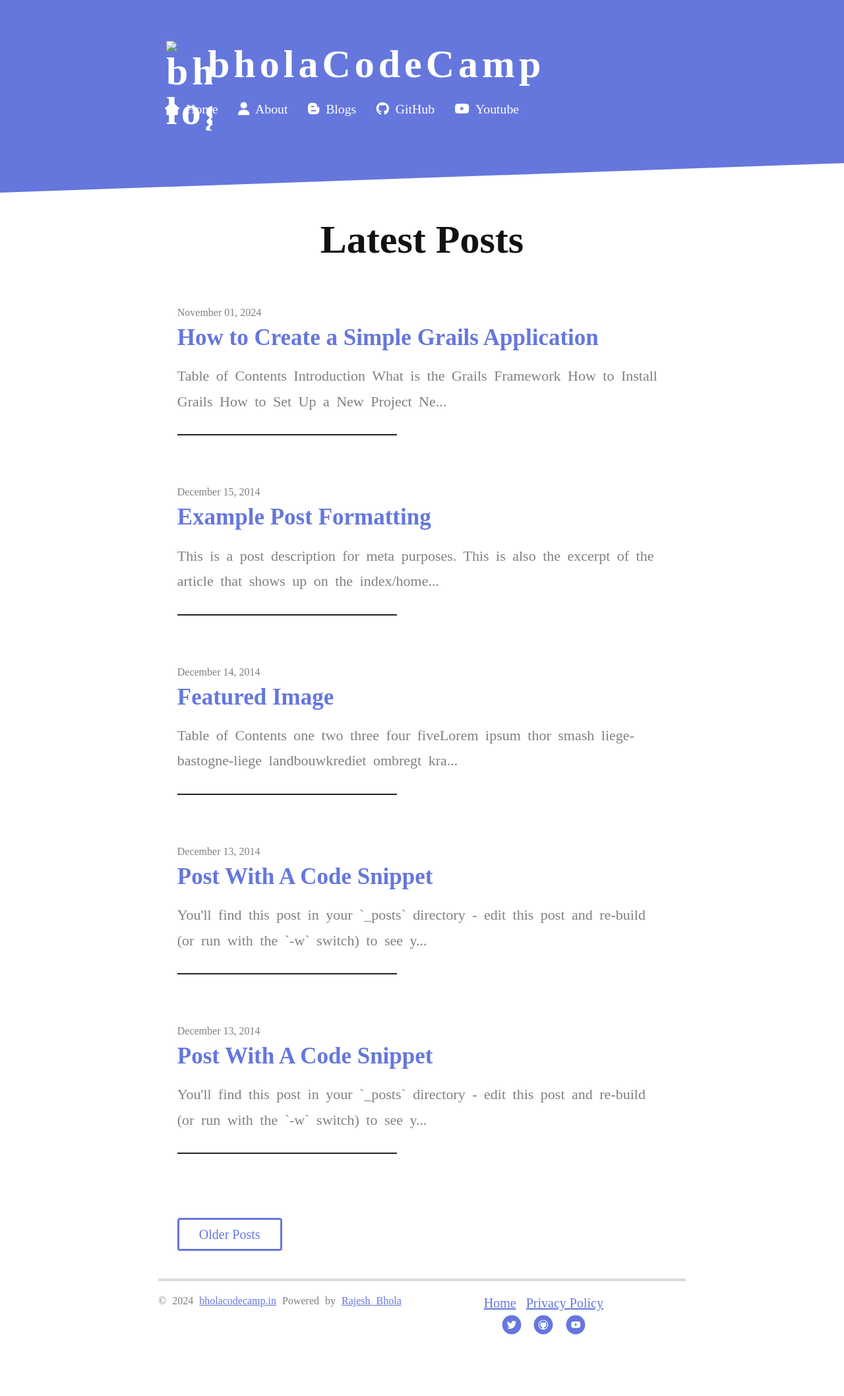
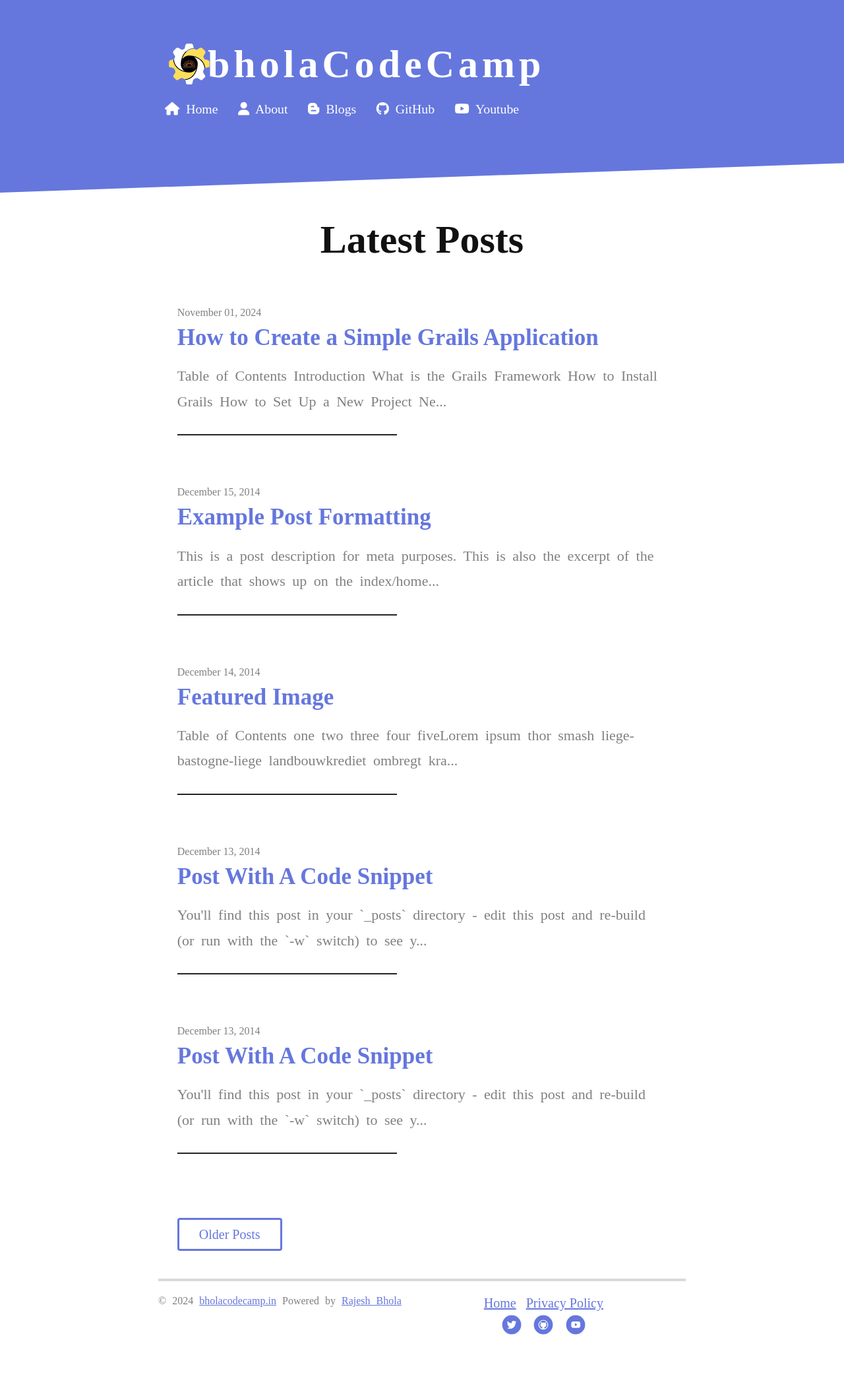
Before and after one commit to rajeshbhola/devguide, a Jekyll site: the page built from index.html, in a window 1280 px wide. Shown: the whole page at 66% size. Built offline with Jekyll 4.4.1, drawn with Linux system fonts in a browser that asks for light colours; nearby versions of some CDN libraries; some web fonts are replaced; the list of posts is cut into pages by our own code.

Commit message:
logo link updated

```diff
--- a/_includes/header.html
+++ b/_includes/header.html
@@ -5,7 +5,7 @@
         <h1 class="logo">
           <span class="logo-img">
             <a href="/"><img
-              src="https://rajeshbhola.github.io/bholacodecamp/public/images/logo.webp"
+              src="{{site.baseurl}}/assets/img/logo.webp"
               alt="bholaCodeCamp logo" class="brand-logo-img"
             /></a>
           </span>
```
